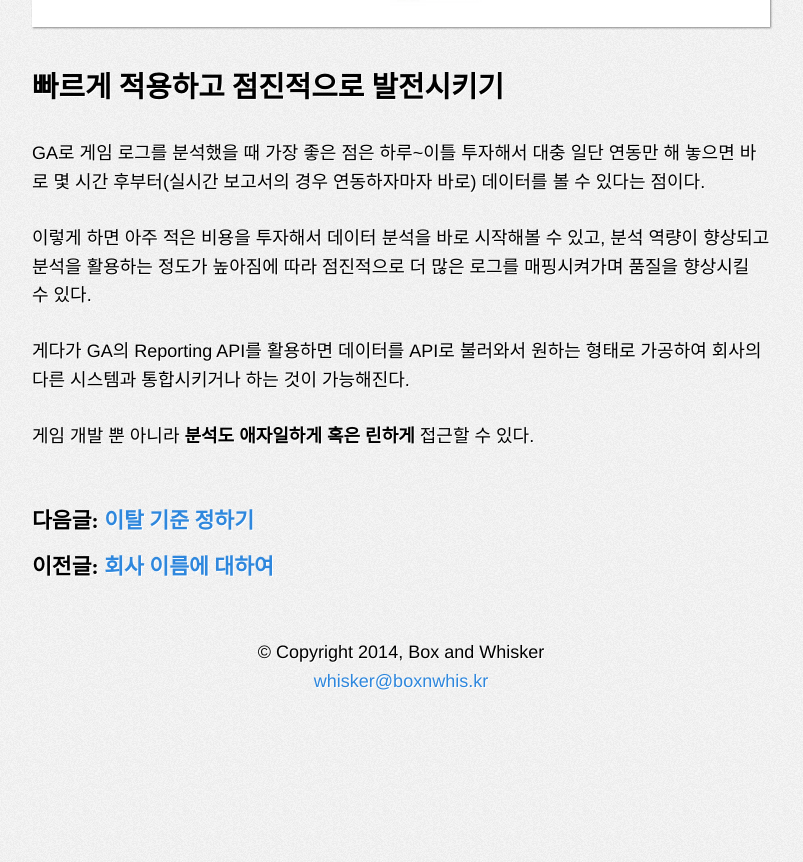
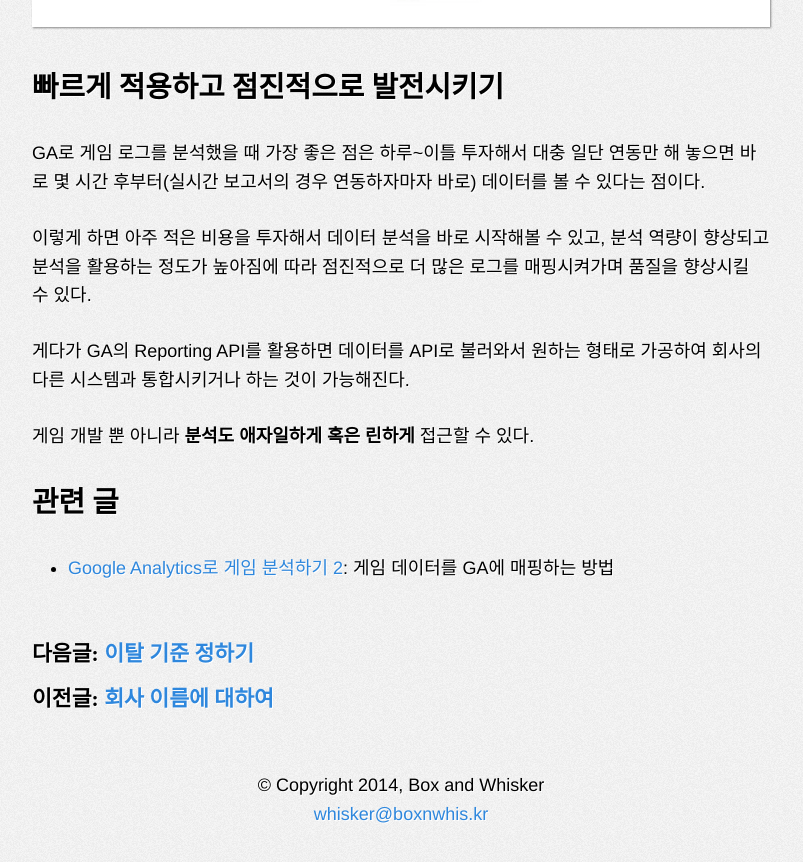
Before and after one commit to boxnwhiskr/boxnwhiskr.github.io, a Jekyll site: the page built from _posts/2014-09-15-analyze_game_using_ga_1.markdown, in a window 1280 px wide and 900 px high, scrolled down 5123 px. Shown: the top 862 px of the window, without its empty margins (239-1042 px from the left). Built offline with Jekyll 4.4.1, drawn with Linux system fonts in a browser that asks for light colours; before the commit the page ends 5891 px from its top, so only the background shows below that.

Commit message:
Update 2014-09-15-analyze_game_using_ga_1.markdown

```diff
--- a/_posts/2014-09-15-analyze_game_using_ga_1.markdown
+++ b/_posts/2014-09-15-analyze_game_using_ga_1.markdown
@@ -82,3 +82,8 @@ GA로 게임 로그를 분석했을 때 가장 좋은 점은 하루~이틀 투
 게다가 GA의 Reporting API를 활용하면 데이터를 API로 불러와서 원하는 형태로 가공하여 회사의 다른 시스템과 통합시키거나 하는 것이 가능해진다.
 
 게임 개발 뿐 아니라 **분석도 애자일하게 혹은 린하게** 접근할 수 있다.
+
+
+# 관련 글
+
+*   [Google Analytics로 게임 분석하기 2](http://www.boxnwhis.kr/2014/11/08/analyze_game_using_ga_2.html): 게임 데이터를 GA에 매핑하는 방법
```
